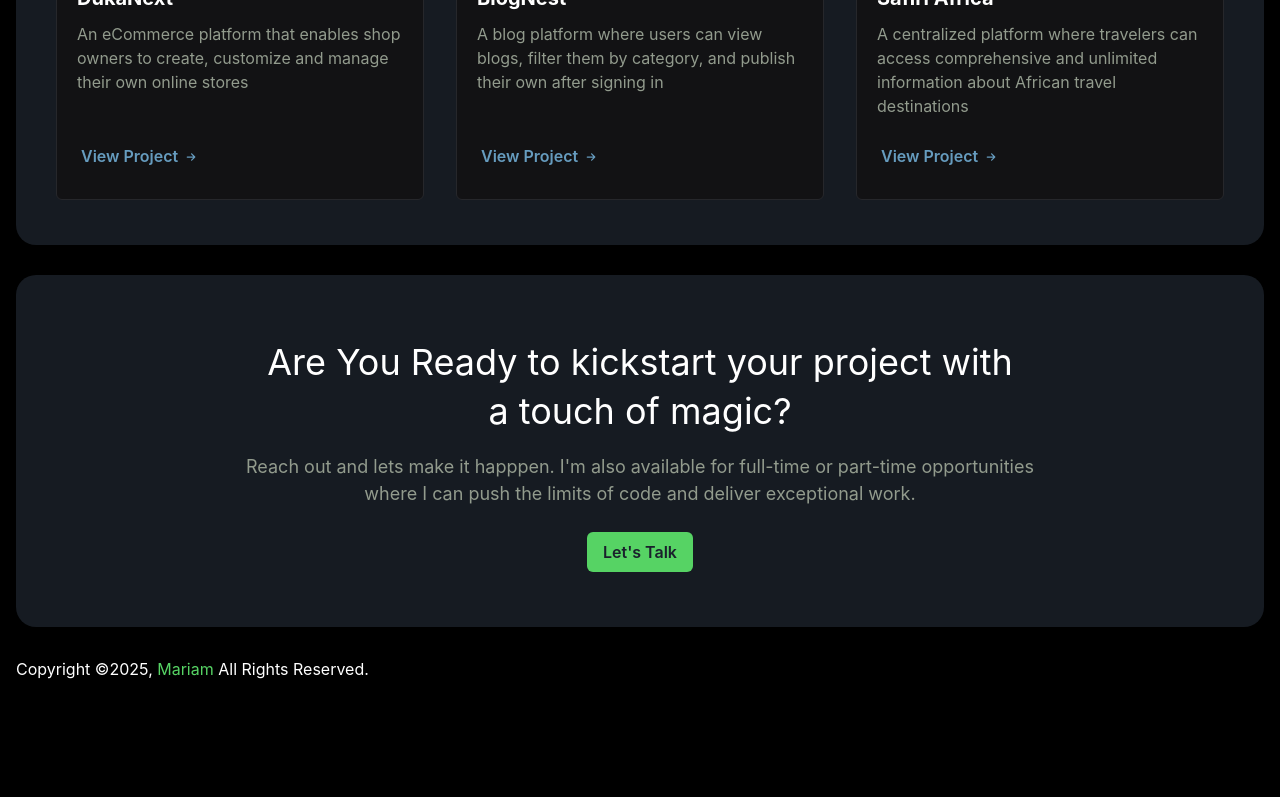
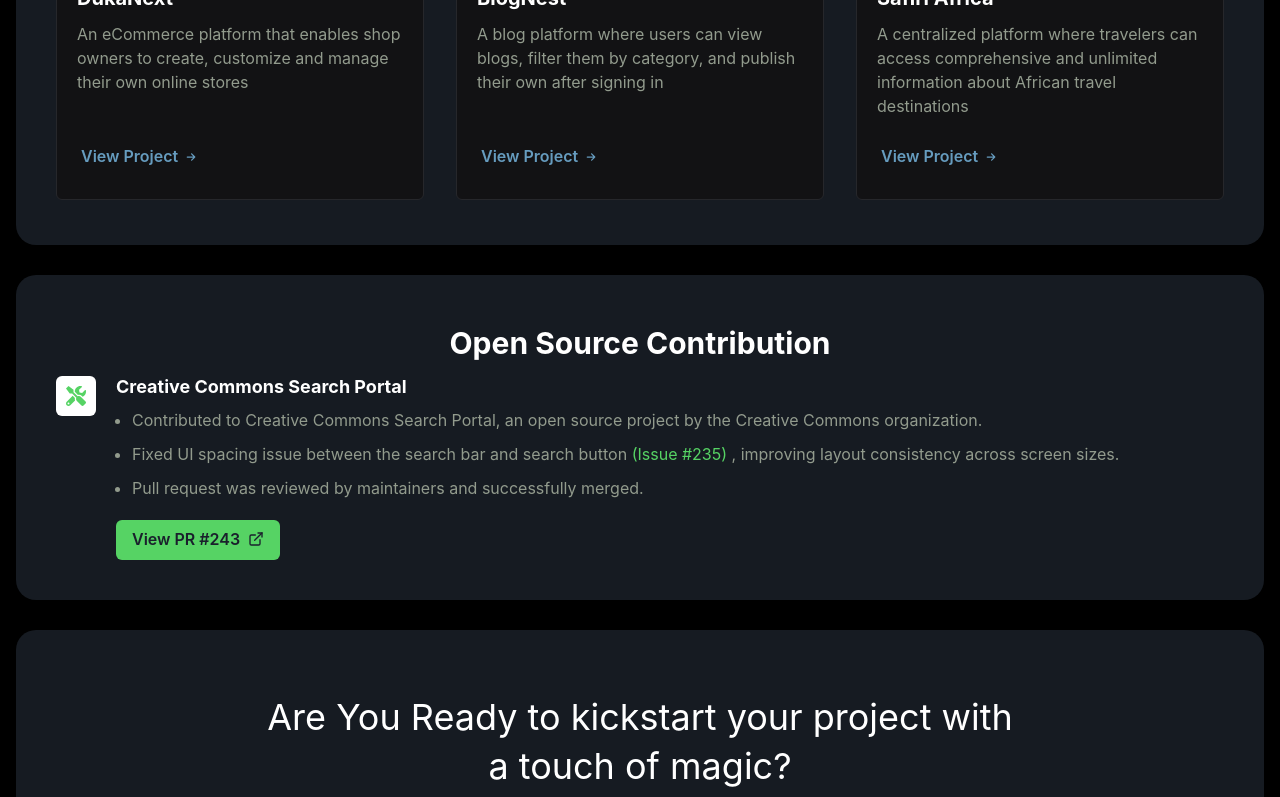
Before and after one commit to Mariam-Senzia/developer-portfolio, a React (Vite) app: page /projects in a window 1280 px wide. Shown: the part 601-1398 px from the top of the page. Before the commit the page ends 1312 px from the top, so only its background shows below. Built offline with nearby package versions, Linux system fonts and the light colour scheme.

Commit message:
Added an open source contribution section on the projects page

```diff
--- a/src/components/about/AboutHero.tsx
+++ b/src/components/about/AboutHero.tsx
@@ -8,7 +8,7 @@
     <Container maxW="container.xl">
         <AnimationBox display={{base: "block", md: "flex"}} gap="8" mt="100px">
             <Box backgroundColor='#161b22' p="8"  flex="1" borderRadius="20px" display="flex" alignItems="center">
-                <Image src="./images/portfolio-image.jpg" alt="my-image" height="350px" width="350px" borderRadius="200px" mx="auto"/>
+                <Image src="/images/portfolio-image.jpg" alt="my-image" height="350px" width="350px" borderRadius="200px" mx="auto"/>
             </Box>
 
             <Box mt={{base: "30px", md: "0"}} flex="2" backgroundColor='#161b22' borderRadius="20px" p="8" overflow="hidden">
--- a/src/components/home/Hero.tsx
+++ b/src/components/home/Hero.tsx
@@ -31,7 +31,7 @@
     <Container maxW="container.xl">
         <AnimationBox display={{base: "block", md: "flex"}} gap="8" mt="100px">
             <Box backgroundColor='#161b22' textAlign="center" p="10"  flex="1" borderRadius="20px">
-                <Image src="./images/portfolio-image.jpg" alt="my-image" height="300px" width="300px" borderRadius="200px" mx="auto" mt="30px"/>
+                <Image src="/images/portfolio-image.jpg" alt="my-image" height="300px" width="300px" borderRadius="200px" mx="auto" mt="30px"/>
                 <Heading color='white' mt="35px">Mariam Senzia</Heading>
                 <Text color='#969696' mt="10px">I am a Software Developer based in Nairobi, Kenya</Text>
                 <Box display="flex" gap="5" mt="20px" justifyContent="center">
--- /dev/null
+++ b/src/components/projects/OpenSource.tsx
@@ -0,0 +1,49 @@
+import { ExternalLinkIcon } from "@chakra-ui/icons"
+import { Box, Button, Container, Heading, IconButton, Link, ListItem, UnorderedList } from "@chakra-ui/react"
+import { FaTools } from "react-icons/fa"
+import { AnimationBox } from "../../animations/AnimationBox"
+
+const OpenSource = () => {
+  return (
+    <Container maxW="container.xl">
+      <AnimationBox backgroundColor="#161b22" borderRadius="20px" mt="30px" p="10">
+        <Heading color="white" textAlign="center" fontSize="3xl" mt="10px">
+          Open Source Contribution
+        </Heading>
+
+        <Box display="flex" gap="5" mt="15px">
+          <Box>
+            <IconButton aria-label="coding laptop" bgColor="white">
+              <FaTools color="#56d364" fontSize="20px"/>
+            </IconButton>
+          </Box>
+
+          <Box>
+            <Heading color="white" fontSize="lg">
+              Creative Commons Search Portal
+            </Heading>
+            <UnorderedList>
+              <ListItem color="#929b8d" mt="10px">
+                Contributed to Creative Commons Search Portal, an open source project by the Creative Commons organization.
+              </ListItem>
+              <ListItem color="#929b8d" mt="10px">
+                Fixed UI spacing issue between the search bar and search button <Link href="https://github.com/creativecommons/search/issues/235" target="_blank" color="#56d364" _hover={{color:"#1D8678"}}>(Issue #235)</Link> , improving layout consistency across screen sizes.
+              </ListItem>
+              <ListItem color="#929b8d" mt="10px">
+                Pull request was reviewed by maintainers and successfully merged.
+              </ListItem>
+            </UnorderedList>
+
+            <Link href="https://github.com/creativecommons/search/pull/243" target="_blank">
+              <Button rightIcon={<ExternalLinkIcon mt="-2px" fontSize="md" />} mt="20px" bgColor="#56d364" _hover={{backgroundColor:"#1D8678"}}>
+                View PR #243
+              </Button>
+            </Link>
+          </Box>
+        </Box>
+      </AnimationBox>
+    </Container>
+  )
+}
+
+export default OpenSource
--- a/src/pages/Projects.tsx
+++ b/src/pages/Projects.tsx
@@ -3,6 +3,7 @@
 import Navbar from "../components/home/Navbar";
 import ReachOut from "../components/home/ReachOut";
 import Footer from "../components/home/Footer";
+import OpenSource from "../components/projects/OpenSource";
 
 const Projects = () => {
   return (
@@ -11,6 +12,7 @@
     <Box mt="100px">
       <HomeProjects />
     </Box>
+    <OpenSource />
     <ReachOut />
     <Footer />
   </>
```
